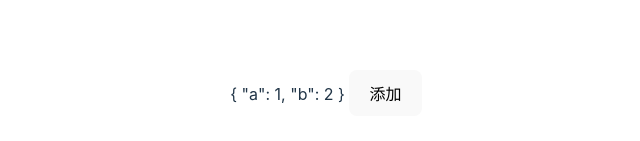
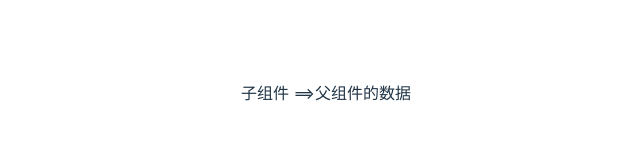
Before and after one commit to xiehai001/vue3-study, a Vue app: page / in a window 1280 px wide. Shown: the part 307-448 px from the top of the page, without its empty margins (314-954 px from the left). Built offline with nearby package versions, Linux system fonts and the light colour scheme.

Commit message:
父传子

```diff
--- a/src/App.vue
+++ b/src/App.vue
@@ -1,30 +1,12 @@
 <script setup>
-import { reactive } from 'vue'
-// 无法响应
-// const obj = {
-// a: 1,
-// b: 2
-// }
-// const add = () => {
-// obj['c'] = 1
-// }
-
-// 响应式
-
-const obj = reactive({
-a: 1,
-b: 2
-})
-const add = () => {
-obj['c'] = 1
-}
-
+import { reactive, ref } from 'vue'
+import List from './components/List.vue'
+let msg = ref('父组件的数据')
 </script>
 
 <template>
   <div>
-    {{obj}}
-    <button @click="add">添加</button>
+    <List :msg="msg"></List>
   </div>
 </template>
 
--- /dev/null
+++ b/src/components/List.vue
@@ -0,0 +1,18 @@
+<template>
+    <div>
+        子组件
+        ==>{{msg}}
+    </div>
+</template>
+
+<script setup>
+defineProps({
+msg: {
+type: String,
+default: ''
+}
+})
+</script>
+
+<style lang="scss" scoped>
+</style>
```
